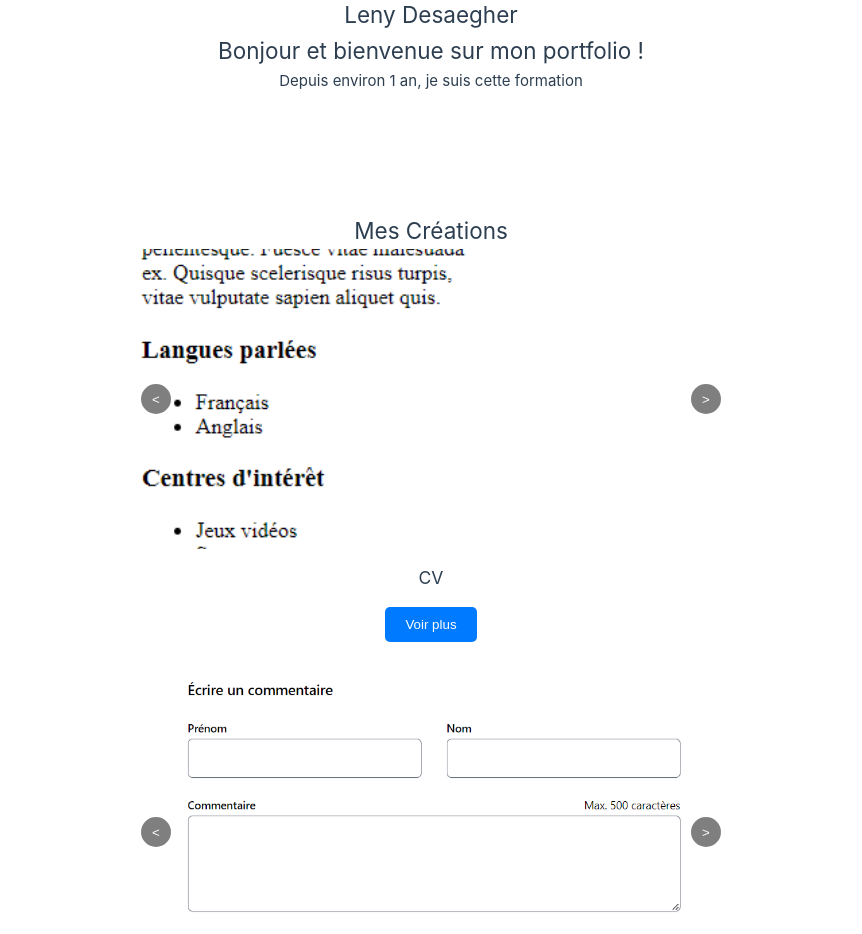
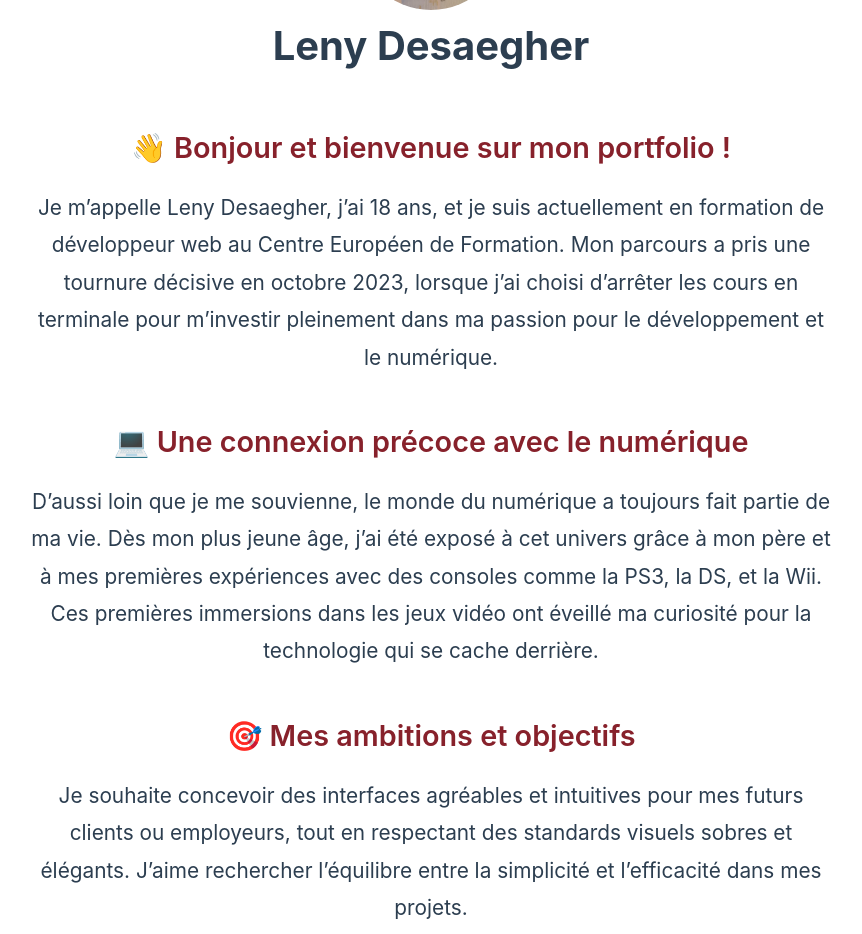
Before and after one commit to Reyzouu/Portfolio, a Vue app in the folder portfolio/: page / in a window 1280 px wide. Shown: the part 240-1174 px from the top of the page, without its empty margins (209-1071 px from the left). Built offline with nearby package versions, Linux system fonts and the light colour scheme.

Commit message:
Présentation

```diff
--- a/portfolio/src/views/Accueil.vue
+++ b/portfolio/src/views/Accueil.vue
@@ -3,13 +3,42 @@
         <!-- Section Présentation -->
         <section id="presentation">
             <div class="presentation-container">
-                <img src="/img/photo-leny.jpg" alt="Photo de Leny Desaegher" class="photo-profil" />
+                <img
+                    src="/img/photo-leny.jpg"
+                    alt="Photo de Leny Desaegher"
+                    class="photo-profil"
+                />
                 <div class="texte-presentation">
                     <h1>Leny Desaegher</h1>
-                    <h2>Bonjour et bienvenue sur mon portfolio !</h2>
-                    <p>
-                        Depuis environ 1 an, je suis cette formation
-                    </p>
+                    <h2>👋 Bonjour et bienvenue sur mon portfolio !</h2>
+                    <h3>
+                        Je m’appelle Leny Desaegher, j’ai 18 ans,
+                        et je suis actuellement en formation de développeur web au Centre Européen de Formation.
+                        Mon parcours a pris une tournure décisive en octobre 2023, lorsque j’ai choisi d’arrêter les cours en terminale
+                        pour m’investir pleinement dans ma passion pour le développement et le numérique.
+                    </h3>
+
+                    <h2>💻 Une connexion précoce avec le numérique</h2>
+                    <h3>
+                        D’aussi loin que je me souvienne, le monde du numérique a toujours fait partie de ma vie.
+                        Dès mon plus jeune âge, j’ai été exposé à cet univers grâce à mon père et à mes premières expériences
+                        avec des consoles comme la PS3, la DS, et la Wii. Ces premières immersions dans les jeux vidéo
+                        ont éveillé ma curiosité pour la technologie qui se cache derrière.
+                    </h3>
+
+                    <h2>🎯 Mes ambitions et objectifs</h2>
+                    <h3>
+                        Je souhaite concevoir des interfaces agréables et intuitives pour mes futurs clients ou employeurs,
+                        tout en respectant des standards visuels sobres et élégants. J’aime rechercher l’équilibre entre
+                        la simplicité et l’efficacité dans mes projets.
+                    </h3>
+
+                    <h2>🌟 Mes forces et ma vision</h2>
+                    <h3>
+                        Je suis quelqu’un de calme et réfléchi. J’aime prendre le temps de bien analyser une situation,
+                        qu’il s’agisse de résoudre un bug ou d’améliorer une fonctionnalité. Une fois motivé, je me donne
+                        pleinement dans ce que je fais.
+                    </h3>
                 </div>
             </div>
         </section>
@@ -218,13 +247,12 @@ main {
 }
 
 /* Section Présentation */
-#presentation {
+
+.presentation-container {
     display: flex;
     flex-direction: column;
     align-items: center;
-    text-align: center;
-    gap: 20px;
-    margin-bottom: 40px;
+    padding: 20px;
 }
 
 .photo-profil {
@@ -240,9 +268,31 @@ main {
     transform: scale(1.05);
 }
 
+h1 {
+    font-size: 2.5rem;
+    font-weight: bold;
+}
+
+h2 {
+    font-size: 1.8rem;
+    color:#87212b; /* Couleur plus sombre pour distinction */
+    margin: 40px 0 15px; /* Espacement plus large */
+    font-weight: 600;
+    display: flex;
+    align-items: center;
+    justify-content: center;
+}
+
+h3 {
+    font-size: 1.3rem; /* Taille plus grande */
+    margin: 10px 0 ; /* Augmenter l’espacement entre les sections */
+    line-height: 1.8; /* Lisibilité accrue */
+}
+
 .texte-presentation {
     max-width: 800px;
     margin: 0 auto;
+    line-height: 1.8; /* Justification pour une meilleure lecture */
 }
 
 /* Section Créations */
```
